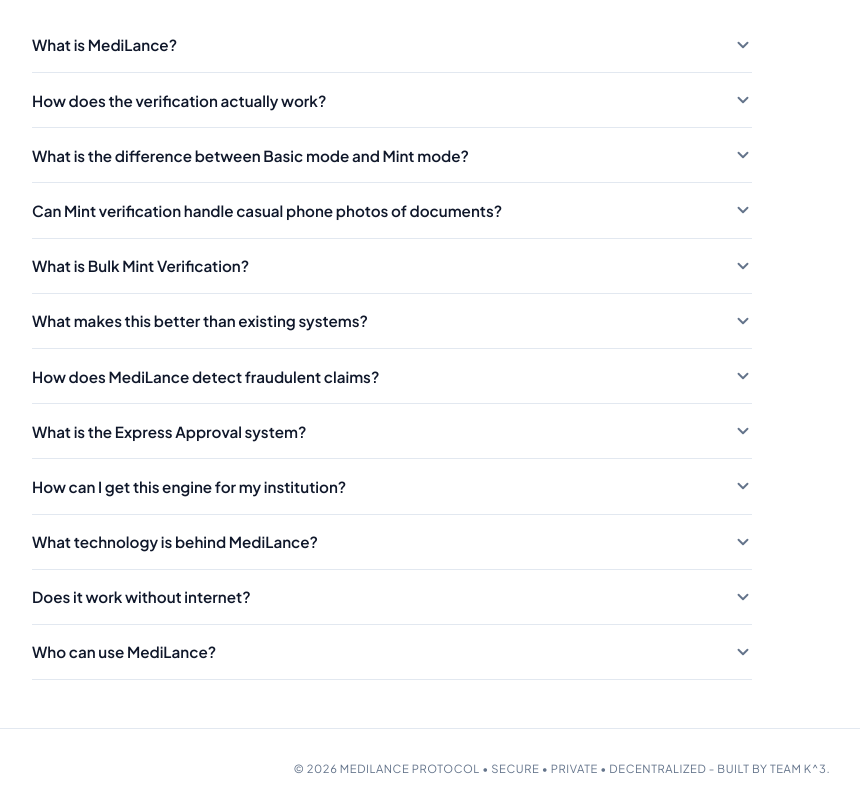
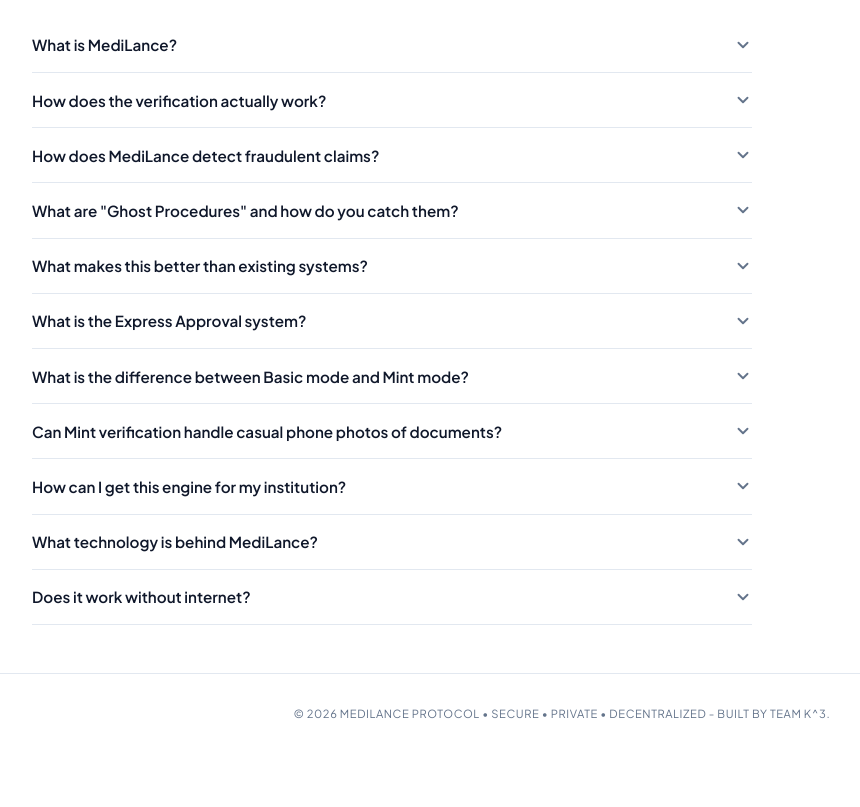
Before and after one commit to realksquare/medilance, a React (Vite) app in the folder client/: page / in a window 1280 px wide. Shown: the part 720-1527 px from the top of the page, without its empty margins (78-938 px from the left). After the commit the page ends 1472 px from the top, so only its background shows below. Built offline with nearby package versions, Linux system fonts and the light colour scheme.

Commit message:
update FAQ to emphasize anti-fraud features

```diff
--- a/client/src/App.jsx
+++ b/client/src/App.jsx
@@ -27,11 +27,27 @@ function PrivateRoute({ children }) {
 const FAQ_ITEMS = [
   {
     q: 'What is MediLance?',
-    a: 'MediLance is a platform that lets healthcare providers issue tamper-proof medical records and allows anyone with the record to verify its authenticity instantly. Think of it as a digital seal on your medical documents that cannot be faked without detection.',
+    a: 'MediLance is a robust solution designed to combat long-standing fraudulent claims in the medical insurance field. While it acts as a cryptographic-hash verification platform to ensure tamper-proof medical records, its core value lies in utilizing advanced, automated fraud-catching analytics to secure insurance workflows.',
   },
   {
     q: 'How does the verification actually work?',
     a: 'When a record is issued, MediLance generates a unique cryptographic fingerprint of the data or file and stores it. A QR code is produced that links to this fingerprint. Anyone can scan or paste the hash to confirm the record has not been altered since it was issued.',
+  },
+  {
+    q: 'How does MediLance detect fraudulent claims?',
+    a: 'MediLance runs every record through a multi-signal fraud engine the moment it is verified. It checks for duplicate records issued to the same patient on the same day, cross-provider hash collisions, billing amounts that deviate significantly from expected baselines, and treatment combinations that are medically implausible. Each signal reduces the record\'s Integrity Score, giving insurers and verifiers a clear risk grade.',
+  },
+  {
+    q: 'What are "Ghost Procedures" and how do you catch them?',
+    a: 'A "Ghost Procedure" is when fake medical procedures are billed without actually occurring. MediLance detects this by identifying impossible metadata anomalies—such as a single patient receiving overlapping treatments from completely different clinics simultaneously, or the exact same diagnostic image hash being reused across different providers to claim multiple payouts.',
+  },
+  {
+    q: 'What makes this better than existing systems?',
+    a: 'Most hospital record systems are siloed and rely on paper or proprietary portals, leaving massive loopholes for organized insurance fraud. MediLance creates a verifiable, portable proof that cannot be forged. Beyond simple verification, it actively analyzes claim patterns across the network, detecting referral loops and anomalies instantly—saving insurers from paying out millions in systemic fraud.',
+  },
+  {
+    q: 'What is the Express Approval system?',
+    a: 'Records that score 95 or above on the Integrity Index and whose billing falls within the expected range for the procedure are automatically flagged as pre-approved. This means verified, clean claims bypass manual review entirely, reducing payout delays for legitimate healthcare. Records that fall below that threshold are routed to the Anomalies Manager for human review.',
   },
   {
     q: 'What is the difference between Basic mode and Mint mode?',
@@ -42,24 +58,8 @@ const FAQ_ITEMS = [
     a: 'Yes. Before hashing, MediLance normalizes images by stripping camera metadata, converting to greyscale, and resizing to a standard width. This means a phone photo of a document taken in different lighting or at a slight angle will still produce the same hash as the source, unless the content itself has been altered.',
   },
   {
-    q: 'What is Bulk Mint Verification?',
-    a: 'Bulk Mint Verification lets you upload multiple documents at once and verify all of them in a single step. Each file is checked independently and you get a per-file result showing whether it is authentic or not. This is only available for Mint records because Basic records do not carry a file fingerprint.',
-  },
-  {
-    q: 'What makes this better than existing systems?',
-    a: 'Most hospital record systems are siloed and rely on paper or proprietary portals. MediLance creates a verifiable, portable proof that does not depend on the issuing institution being online. A patient, insurer, or doctor can verify a record independently without calling anyone.',
-  },
-  {
-    q: 'How does MediLance detect fraudulent claims?',
-    a: 'MediLance runs every record through a multi-signal fraud engine the moment it is verified. It checks for duplicate records issued to the same patient on the same day, cross-provider hash collisions, billing amounts that deviate significantly from expected baselines, and treatment combinations that are medically implausible. Each signal reduces the record Integrity Score, giving insurers and verifiers a clear risk grade.',
-  },
-  {
-    q: 'What is the Express Approval system?',
-    a: 'Records that score 95 or above on the Integrity Index and whose billing falls within the expected range for the procedure are automatically flagged as pre-approved. This means verified, clean claims bypass manual review entirely, reducing payout delays for legitimate healthcare. Records that fall below that threshold are routed to the Anomalies Manager for human review.',
-  },
-  {
     q: 'How can I get this engine for my institution?',
-    a: 'MediLance is designed to run as a private, decentralized engine owned by you. Each hospital, clinic, insurance company, or individual practitioner gets their own standalone instance that they control entirely. To get set up with a master account for your organization, reach out to the MediLance team. We will provision a master account unique to your institution, from which you can create and manage all your issuers and verifiers without depending on any third-party cloud.',
+    a: 'MediLance is designed to run as a private, decentralized engine owned by you. Each hospital, clinic, insurance company, or individual practitioner gets their own standalone instance that they control entirely. Reach out to the MediLance team to provision a master account unique to your institution.',
   },
   {
     q: 'What technology is behind MediLance?',
@@ -68,10 +68,6 @@ const FAQ_ITEMS = [
   {
     q: 'Does it work without internet?',
     a: 'Yes. MediLance is designed to run entirely offline on a local machine. The server and client both run locally, so there is no dependency on cloud connectivity for issuing or verifying records.',
-  },
-  {
-    q: 'Who can use MediLance?',
-    a: 'Doctors and hospital staff can issue records. Patients can receive a QR code linked to their record. Insurers, pharmacists, or other healthcare providers can scan or paste the hash to verify authenticity without needing an account.',
   },
 ];
 
```
